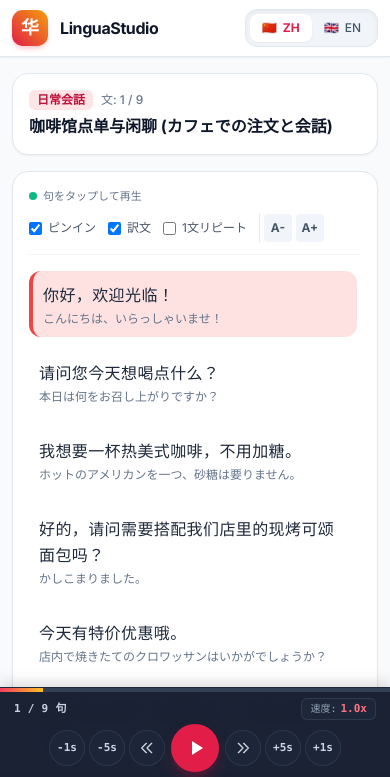
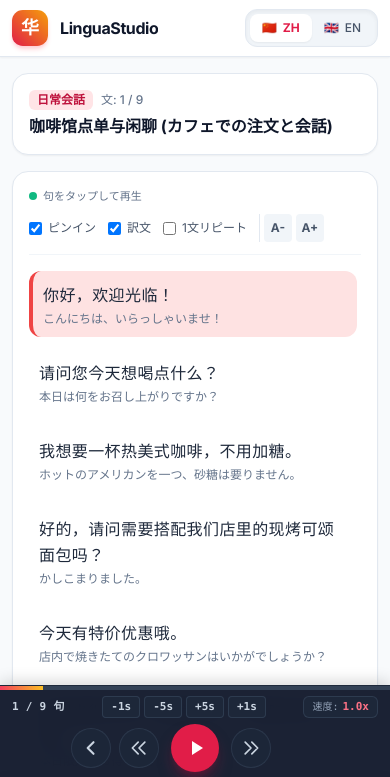
Before and after one commit to sukehisa/lingua-studio, a website: page index.html in a window 390 px wide. Shown: the top 777 px of the page. Drawn offline with nearby package versions, Linux system fonts and the light colour scheme.

Commit message:
### 変更内容
 1. メイン操作行（下段）: <(同じ句をはじめから再生) << ▷ (中央) >> (index.html:254-287)
     • <: 同じ句をはじめから再生（restartSentence()）
     • <<: 前の句へジャンプ（jumpSentence(-1)）
     • ▷ (中央): 再生 / 一時停止（左右の幅を自動調整し、画面中央に正確に配置）
     • >>: 次の句へジャンプ（jumpSentence(1)）
 2. 秒単位シーク・速度行（上段）: -1s -5s +5s +1s & 速度バッジ (index.html:225-252)
     • 句カウンター（1 / 9 句）の右隣に、-1s　-5s　+5s　+1s の4つの秒単位シークボタンを配置しました。
     • 右端にはタップで速度を切り替えられる速度バッジ（速度: 1.0x）を並べています。
     • 小型スマートフォン（iPhone SE 320px幅）でも折り返さず、押しやすいサイズ感に収まるようにスタイリングしています。

```diff
--- a/index.html
+++ b/index.html
@@ -131,7 +131,7 @@
         padding-bottom: calc(4rem + env(safe-area-inset-bottom));
       }
       body.has-mini-player {
-        padding-bottom: calc(7.75rem + env(safe-area-inset-bottom));
+        padding-bottom: calc(8.5rem + env(safe-area-inset-bottom));
       }
       #mobile-mini-player {
         bottom: calc(4rem + env(safe-area-inset-bottom));
@@ -141,7 +141,7 @@
         bottom: calc(5rem + env(safe-area-inset-bottom));
       }
       body.has-mini-player #toast-container {
-        bottom: calc(8.75rem + env(safe-area-inset-bottom));
+        bottom: calc(9.5rem + env(safe-area-inset-bottom));
       }
     }
   </style>
@@ -221,46 +221,65 @@
       <div id="mini-progress-fill" class="h-full bg-gradient-to-r from-rose-500 to-amber-400 w-0 transition-all duration-100"></div>
     </div>
     <div class="max-w-7xl mx-auto px-2.5 sm:px-6 pt-1.5 pb-2">
-      <!-- Top info bar: Counter & Clickable Speed Button -->
-      <div class="flex items-center justify-between text-[11px] px-1 mb-1">
-        <span id="mini-sentence-counter" class="font-mono text-slate-300 font-semibold tracking-wide">0 / 0 句</span>
-        <button id="mini-rate-btn" onclick="cyclePlaybackRate()" aria-label="再生速度を変更 (タップで切替)" class="font-mono text-[11px] text-rose-300 hover:text-rose-200 active:scale-95 bg-slate-800/90 active:bg-slate-700 px-2 py-0.5 rounded-md border border-slate-700/80 flex items-center gap-1 cursor-pointer transition-all">
+      <!-- Top info & seeking bar: Counter, -1s -5s +5s +1s, and Speed Button -->
+      <div class="flex items-center justify-between gap-1 text-[11px] px-0.5 mb-1.5">
+        <!-- Sentence Counter -->
+        <span id="mini-sentence-counter" class="font-mono text-slate-300 font-semibold tracking-wide shrink-0">0 / 0 句</span>
+
+        <!-- Seeking buttons: -1s -5s +5s +1s -->
+        <div class="flex items-center gap-1 shrink-0">
+          <button onclick="seekBySeconds(-1)" aria-label="1秒戻る" title="1秒戻る" class="px-2 py-0.5 rounded bg-slate-800/90 hover:bg-slate-700 active:bg-slate-700 active:scale-95 border border-slate-700/80 text-slate-300 hover:text-white font-mono text-[11px] font-semibold transition-all">
+            -1s
+          </button>
+          <button onclick="seekBySeconds(-5)" aria-label="5秒戻る" title="5秒戻る" class="px-2 py-0.5 rounded bg-slate-800/90 hover:bg-slate-700 active:bg-slate-700 active:scale-95 border border-slate-700/80 text-slate-300 hover:text-white font-mono text-[11px] font-semibold transition-all">
+            -5s
+          </button>
+          <button onclick="seekBySeconds(5)" aria-label="5秒進む" title="5秒進む" class="px-2 py-0.5 rounded bg-slate-800/90 hover:bg-slate-700 active:bg-slate-700 active:scale-95 border border-slate-700/80 text-slate-300 hover:text-white font-mono text-[11px] font-semibold transition-all">
+            +5s
+          </button>
+          <button onclick="seekBySeconds(1)" aria-label="1秒進む" title="1秒進む" class="px-2 py-0.5 rounded bg-slate-800/90 hover:bg-slate-700 active:bg-slate-700 active:scale-95 border border-slate-700/80 text-slate-300 hover:text-white font-mono text-[11px] font-semibold transition-all">
+            +1s
+          </button>
+        </div>
+
+        <!-- Speed Button -->
+        <button id="mini-rate-btn" onclick="cyclePlaybackRate()" aria-label="再生速度を変更 (タップで切替)" class="font-mono text-[11px] text-rose-300 hover:text-rose-200 active:scale-95 bg-slate-800/90 active:bg-slate-700 px-2 py-0.5 rounded-md border border-slate-700/80 flex items-center gap-1 cursor-pointer transition-all shrink-0">
           <span class="text-slate-400 text-[10px]">速度:</span>
           <span id="mini-rate-indicator" class="font-bold text-rose-400">1.0x</span>
         </button>
       </div>
 
-      <!-- Controls row: centered play button surrounded by seconds and sentence controls: -1s -5s << ▷ >> +5s +1s -->
-      <div class="flex items-center justify-center gap-1 sm:gap-2">
-        <!-- -1s -->
-        <button onclick="seekBySeconds(-1)" aria-label="1秒戻る" title="1秒戻る" class="w-9 h-9 sm:w-10 sm:h-10 rounded-full flex items-center justify-center text-slate-300 hover:text-white active:bg-slate-700 bg-slate-800/80 border border-slate-700/60 font-mono text-[11px] sm:text-xs font-semibold shrink-0 transition-transform active:scale-95">
-          -1s
-        </button>
-        <!-- -5s -->
-        <button onclick="seekBySeconds(-5)" aria-label="5秒戻る" title="5秒戻る" class="w-9 h-9 sm:w-10 sm:h-10 rounded-full flex items-center justify-center text-slate-300 hover:text-white active:bg-slate-700 bg-slate-800/80 border border-slate-700/60 font-mono text-[11px] sm:text-xs font-semibold shrink-0 transition-transform active:scale-95">
-          -5s
-        </button>
-        <!-- << 前の文 -->
-        <button onclick="jumpSentence(-1)" aria-label="前の文へ" title="前の文へ" class="w-9 h-9 sm:w-10 sm:h-10 rounded-full flex items-center justify-center text-slate-300 hover:text-white active:bg-slate-700 bg-slate-800/80 border border-slate-700/60 shrink-0 transition-transform active:scale-95">
-          <svg class="w-4 h-4 sm:w-5 sm:h-5" fill="none" stroke="currentColor" viewBox="0 0 24 24"><path stroke-linecap="round" stroke-linejoin="round" stroke-width="2" d="M11 19l-7-7 7-7m8 14l-7-7 7-7"></path></svg>
-        </button>
-        <!-- ▷ 再生 / 一時停止 (中央) -->
-        <button onclick="togglePlay()" aria-label="再生/一時停止" class="w-12 h-12 rounded-full bg-rose-600 hover:bg-rose-500 active:scale-95 flex items-center justify-center text-white shadow-lg shadow-rose-900/50 shrink-0 mx-0.5 transition-transform">
-          <svg id="mini-play-icon" class="w-6 h-6 ml-0.5" fill="currentColor" viewBox="0 0 24 24"><path d="M8 5v14l11-7z"/></svg>
-          <svg id="mini-pause-icon" class="w-6 h-6 hidden" fill="currentColor" viewBox="0 0 24 24"><path d="M6 19h4V5H6v14zm8-14v14h4V5h-4z"/></svg>
-        </button>
-        <!-- >> 次の文 -->
-        <button onclick="jumpSentence(1)" aria-label="次の文へ" title="次の文へ" class="w-9 h-9 sm:w-10 sm:h-10 rounded-full flex items-center justify-center text-slate-300 hover:text-white active:bg-slate-700 bg-slate-800/80 border border-slate-700/60 shrink-0 transition-transform active:scale-95">
-          <svg class="w-4 h-4 sm:w-5 sm:h-5" fill="none" stroke="currentColor" viewBox="0 0 24 24"><path stroke-linecap="round" stroke-linejoin="round" stroke-width="2" d="M13 5l7 7-7 7M5 5l7 7-7 7"></path></svg>
-        </button>
-        <!-- +5s -->
-        <button onclick="seekBySeconds(5)" aria-label="5秒進む" title="5秒進む" class="w-9 h-9 sm:w-10 sm:h-10 rounded-full flex items-center justify-center text-slate-300 hover:text-white active:bg-slate-700 bg-slate-800/80 border border-slate-700/60 font-mono text-[11px] sm:text-xs font-semibold shrink-0 transition-transform active:scale-95">
-          +5s
-        </button>
-        <!-- +1s -->
-        <button onclick="seekBySeconds(1)" aria-label="1秒進む" title="1秒進む" class="w-9 h-9 sm:w-10 sm:h-10 rounded-full flex items-center justify-center text-slate-300 hover:text-white active:bg-slate-700 bg-slate-800/80 border border-slate-700/60 font-mono text-[11px] sm:text-xs font-semibold shrink-0 transition-transform active:scale-95">
-          +1s
-        </button>
+      <!-- Main Controls Row: <(同じ句をはじめから再生) << ▷ (中央) >> -->
+      <div class="flex items-center justify-between px-1 sm:px-6">
+        <!-- Left group: < (同じ句をはじめから再生) & << (前の文へ) -->
+        <div class="flex-1 flex items-center justify-end gap-2 sm:gap-3">
+          <!-- < 同じ句をはじめから再生 -->
+          <button onclick="restartSentence()" aria-label="同じ句をはじめから再生" title="同じ句をはじめから再生" class="w-10 h-10 rounded-full flex items-center justify-center text-slate-300 hover:text-white active:bg-slate-700 bg-slate-800/80 border border-slate-700/60 shrink-0 transition-transform active:scale-95">
+            <svg class="w-5 h-5" fill="none" stroke="currentColor" viewBox="0 0 24 24"><path stroke-linecap="round" stroke-linejoin="round" stroke-width="2.5" d="M15 19l-7-7 7-7"/></svg>
+          </button>
+          <!-- << 前の文へ -->
+          <button onclick="jumpSentence(-1)" aria-label="前の文へ" title="前の文へ" class="w-10 h-10 rounded-full flex items-center justify-center text-slate-300 hover:text-white active:bg-slate-700 bg-slate-800/80 border border-slate-700/60 shrink-0 transition-transform active:scale-95">
+            <svg class="w-5 h-5" fill="none" stroke="currentColor" viewBox="0 0 24 24"><path stroke-linecap="round" stroke-linejoin="round" stroke-width="2" d="M11 19l-7-7 7-7m8 14l-7-7 7-7"/></svg>
+          </button>
+        </div>
+
+        <!-- Center: ▷ 再生 / 一時停止 -->
+        <div class="shrink-0 px-3 sm:px-5">
+          <button onclick="togglePlay()" aria-label="再生/一時停止" class="w-12 h-12 rounded-full bg-rose-600 hover:bg-rose-500 active:scale-95 flex items-center justify-center text-white shadow-lg shadow-rose-900/50 transition-transform">
+            <svg id="mini-play-icon" class="w-6 h-6 ml-0.5" fill="currentColor" viewBox="0 0 24 24"><path d="M8 5v14l11-7z"/></svg>
+            <svg id="mini-pause-icon" class="w-6 h-6 hidden" fill="currentColor" viewBox="0 0 24 24"><path d="M6 19h4V5H6v14zm8-14v14h4V5h-4z"/></svg>
+          </button>
+        </div>
+
+        <!-- Right group: >> 次の文へ (balanced with spacer for exact center alignment) -->
+        <div class="flex-1 flex items-center justify-start gap-2 sm:gap-3">
+          <!-- >> 次の文へ -->
+          <button onclick="jumpSentence(1)" aria-label="次の文へ" title="次の文へ" class="w-10 h-10 rounded-full flex items-center justify-center text-slate-300 hover:text-white active:bg-slate-700 bg-slate-800/80 border border-slate-700/60 shrink-0 transition-transform active:scale-95">
+            <svg class="w-5 h-5" fill="none" stroke="currentColor" viewBox="0 0 24 24"><path stroke-linecap="round" stroke-linejoin="round" stroke-width="2" d="M13 5l7 7-7 7M5 5l7 7-7 7"/></svg>
+          </button>
+          <!-- Invisible balancer so ▷ is mathematically centered -->
+          <div class="w-10 h-10 invisible pointer-events-none shrink-0" aria-hidden="true"></div>
+        </div>
       </div>
     </div>
   </div>
@@ -1457,7 +1476,7 @@
 
     function restartSentence() {
       playCurrentSentence(0);
-      showToast('文の先頭から再生');
+      showToast('同じ句を最初から再生');
     }
 
     function updatePlayerUI(playing) {
```
